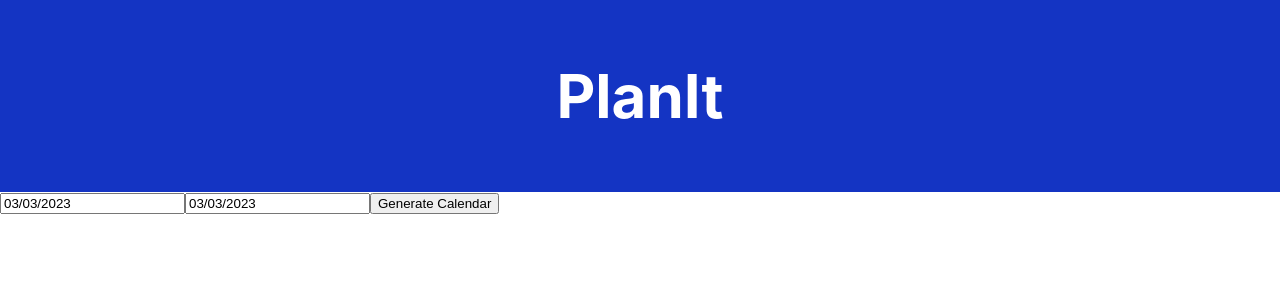
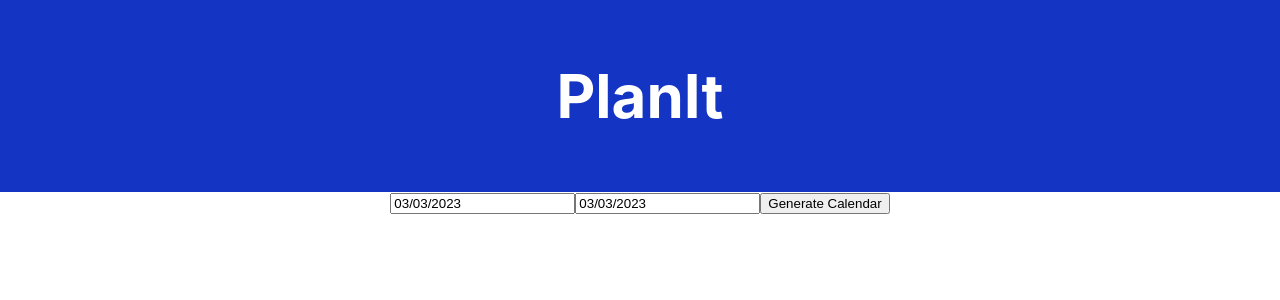
Before and after one commit to Danielsio/planit, a React (Create React App) app: page /generate-calendar in a window 1280 px wide. Shown: the top 300 px of the page. Built offline with nearby package versions, Linux system fonts and the light colour scheme.

Commit message:
centerized datepicker cuttons

```diff
--- a/src/pages/GenerateCalendar.js
+++ b/src/pages/GenerateCalendar.js
@@ -14,29 +14,32 @@ const GenerateCalendar = () => {
   const handleGenerate = () => {
     validateDatesPicked();
 
+    console.log(startDate);
+    console.log(endDate);
+
     const start = startDate.toISOString(); // convert to Unix timestamp
     const end = endDate.toISOString(); // convert to Unix timestamp
 
     console.log(start);
     console.log(end);
 
-    api
-      .post(
-        "/scan",
-        {},
-        {
-          params: {
-            start: start,
-            end: end,
-          },
-        }
-      )
-      .then((response) => {
-        console.log(response);
-      })
-      .catch((error) => {
-        console.log(error);
-      });
+    // api
+    //   .post(
+    //     "/scan",
+    //     {},
+    //     {
+    //       params: {
+    //         start: start,
+    //         end: end,
+    //       },
+    //     }
+    //   )
+    //   .then((response) => {
+    //     console.log(response);
+    //   })
+    //   .catch((error) => {
+    //     console.log(error);
+    //   });
   };
 
   return (
@@ -45,12 +48,17 @@ const GenerateCalendar = () => {
         <h1>PlanIt</h1>
       </div>
       <div>
-        <DatePicker
-          selected={startDate}
-          onChange={(date) => setStartDate(date)}
-        />
-        <DatePicker selected={endDate} onChange={(date) => setEndDate(date)} />
-        <button onClick={handleGenerate}>Generate Calendar</button>
+        <center>
+          <DatePicker
+            selected={startDate}
+            onChange={(date) => setStartDate(date)}
+          />
+          <DatePicker
+            selected={endDate}
+            onChange={(date) => setEndDate(date)}
+          />
+          <button onClick={handleGenerate}>Generate Calendar</button>
+        </center>
       </div>
     </>
   );
```
